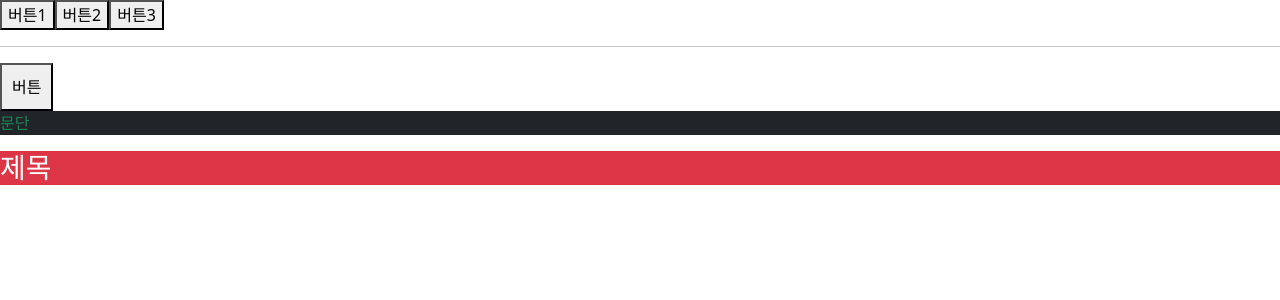
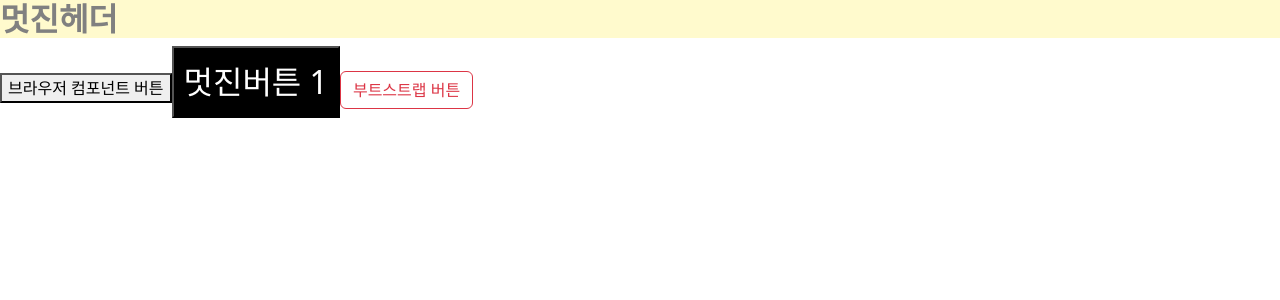
Before and after one commit to yumin359/react, a React (Vite) app: page / in a window 1280 px wide. Shown: the top 300 px of the page. Built offline with nearby package versions, Linux system fonts and the light colour scheme.

Commit message:
0702 event props

```diff
--- /dev/null
+++ b/src/App20.jsx
@@ -0,0 +1,59 @@
+import React from "react";
+import { Button } from "react-bootstrap";
+
+function AwesomeButton({ children, onClick }) {
+  return (
+    <button
+      onClick={onClick}
+      style={{
+        padding: "10px",
+        backgroundColor: "black",
+        color: "white",
+        fontSize: "2rem",
+      }}
+    >
+      {children}
+    </button>
+  );
+}
+function AwesomeHeader({ children, onDoubleClick }) {
+  return (
+    <h1
+      style={{
+        backgroundColor: "lemonchiffon",
+        fontSize: "2rem",
+        fontWeight: "bold",
+        color: "gray",
+      }}
+      onDoubleClick={onDoubleClick}
+    >
+      {children}
+    </h1>
+  );
+}
+function App20(props) {
+  return (
+    <div>
+      {/* 연습 : AwesomeHeader 를 만들고 마우스가 더블클릭하면 콘솔에 메시지 출력 */}
+      {/* <h1 style={적절한 스타일 주기}></h1> */}
+      <AwesomeHeader onDoubleClick={() => console.log("멋진헤더 더블클릭")}>
+        멋진헤더
+      </AwesomeHeader>
+
+      <button onClick={() => console.log("보통의 버튼 클릭")}>
+        브라우저 컴포넌트 버튼
+      </button>
+      <AwesomeButton onClick={() => console.log("멋진버튼1 클릭")}>
+        멋진버튼 1
+      </AwesomeButton>
+      <Button
+        variant="outline-danger"
+        onClick={() => console.log("부트스트랩 버튼 클릭")}
+      >
+        부트스트랩 버튼
+      </Button>
+    </div>
+  );
+}
+
+export default App20;
--- a/src/main.jsx
+++ b/src/main.jsx
@@ -1,12 +1,12 @@
 import { StrictMode } from "react";
 import { createRoot } from "react-dom/client";
 import "bootstrap/dist/css/bootstrap.min.css";
-import App19 from "./App19.jsx";
+import App20 from "./App20.jsx";
 
 createRoot(document.getElementById("root")).render(
   <StrictMode>
     <>
-      <App19 />
+      <App20 />
     </>
   </StrictMode>,
 );
```
